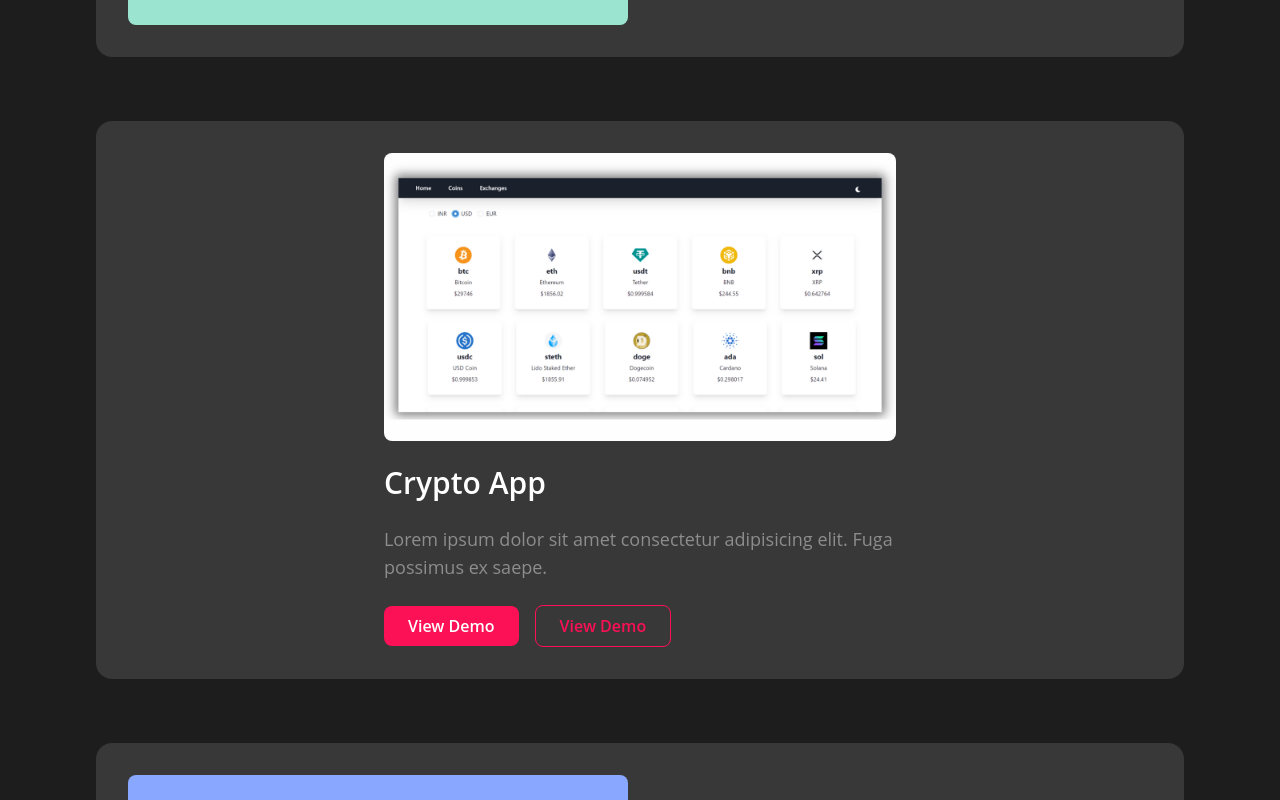
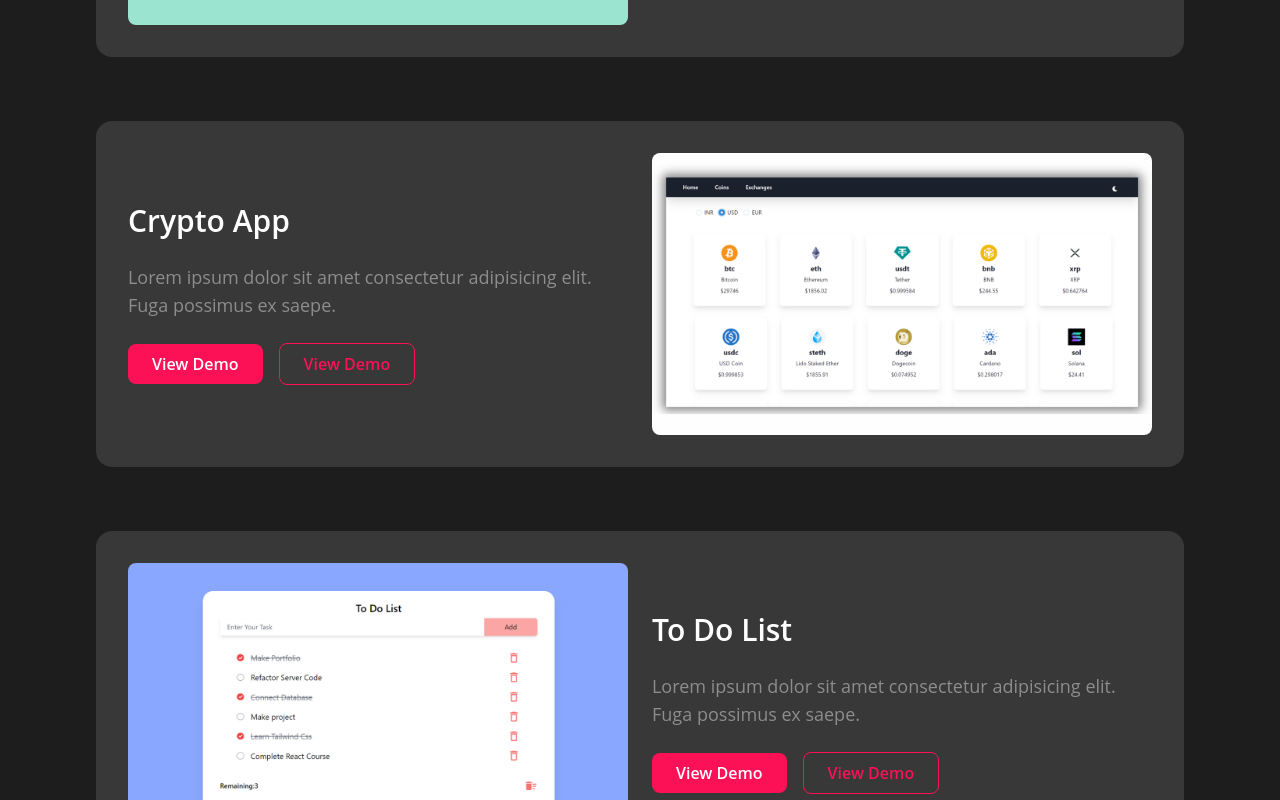
Before and after one commit to shivaydv/Portfolio, a React (Create React App) app: page / in a window 1280 px wide. Shown: the part 1180-1980 px from the top of the page. Built offline with nearby package versions, Linux system fonts and the light colour scheme.

Commit message:
fix responsive issue

```diff
--- a/src/Components/Project.jsx
+++ b/src/Components/Project.jsx
@@ -77,7 +77,7 @@ const Project = () => {
     {
         projects.map((item,i)=>{
             return(
-                <div className={`flex flex-col md:${i%2!==0 ? "flex-row-reverse":"flex-row"} px-3 md:px-8 py-3 md:py-8 bg-[#ffffff1f] rounded-2xl   gap-6  items-center `} key={item.id}>
+                <div className={`flex flex-col  ${i%2==0 ? "md:flex-row ":"md:flex-row-reverse"} px-3 md:px-8 py-3 md:py-8 bg-[#ffffff1f] rounded-2xl   gap-6  items-center `} key={item.id}>
             <div className={`w-full md:w-1/2  flex justify-center items-center `}>
                 <img className='rounded-lg object-cover' src={item.image.src} alt={item.image.alt} />
             </div>
```
